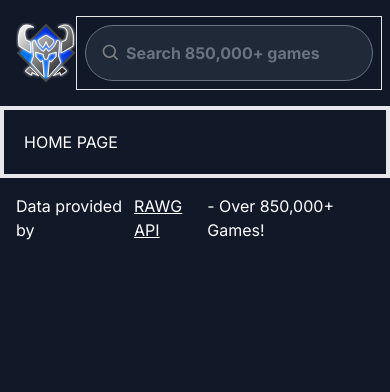
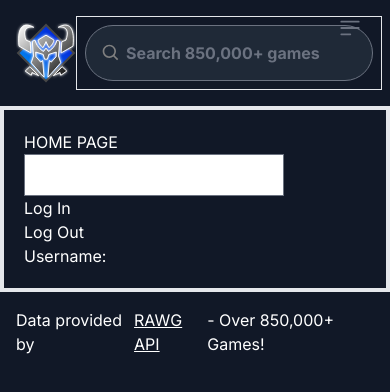
Before and after one commit to bartswierz/game-website, a Next.js app: page / in a window 390 px wide. Shown: the top 392 px of the page. Built offline with nearby package versions, Linux system fonts and the light colour scheme.

Commit message:
implemented Redux Store utilizing Redux Toolkit & added basic login authentication slice for learning purposes

```diff
--- a/app/page.tsx
+++ b/app/page.tsx
@@ -1,7 +1,27 @@
+"use client";
+import LogIn from "@/components/ui/log-in";
+import { useAppSelector } from "@/redux/store";
+import { useSelector } from "react-redux";
+
 export default async function Home() {
   // const gameData: GameDataProps = await getGames();
   // const games = await getGames();
   // console.log("games", games);
+
+  /* state.[specify which reducer].[specify which state variable
+  useAppSelector is a TYPED version of useSelector that allows us to receive autocomplete suggestions with our state variables
+  useAppSelector((state) => state.authReducer.value.username); -> fetches our username value from the store
+  */
+  // const username = useSelector((state) => state.authReducer.value.username);
+  // const username = useAppSelector((state) => {
+  //   console.log("state.authReducer.value.username", state.authReducer.value.username);
+  //   return state.authReducer.value.username;
+  // });
+  const username = useAppSelector((state) => {
+    return state.authReducer.value.username;
+  });
+
+  const isModerator = useAppSelector((state) => state.authReducer.value.isModerator);
 
   return (
     // <main className="m-24 rounded-md grid grid-cols-4 gap-12 w-full">
@@ -9,6 +29,11 @@ export default async function Home() {
       <div className="text-white">
         <div>HOME PAGE</div>
         {/* RENDER GAMES HERE FOR HOME PAGE */}
+        {/* TESTING PURPOSES */}
+        <LogIn />
+
+        <h1>Username: {username}</h1>
+        {isModerator && <h1>This user is a moderator</h1>}
       </div>
     </main>
   );
--- /dev/null
+++ b/components/ui/DiscSidebar.tsx
@@ -0,0 +1,3 @@
+const DiscSidebar = () => {};
+
+export default DiscSidebar;
--- a/components/ui/Navbar.tsx
+++ b/components/ui/Navbar.tsx
@@ -4,12 +4,20 @@ import { Searchbar, Sidebar } from "@/components/ui";
 import { IoGameControllerOutline } from "react-icons/io5";
 import { sidebarData } from "@/constants";
 import SiteLogo from "@/public/SiteLogo.svg";
+import { useState } from "react";
 //BUILT CUSTOM GAME ICON - https://game-icons.net/1x1/caro-asercion/warlord-helmet.html
 const Navbar = () => {
+  const [isSidebarOpen, setIsSidebarOpen] = useState(false);
+
+  // const handleToggleSidebar = () => {
+  //   console.log("opening sidebar");
+  //   setIsSidebarOpen(!isSidebarOpen);
+  // };
+
   return (
     <header>
       {/* GAME ICON */}
-      <nav className="flex flex-row justify-between items-center bg-gray-900 p-4 shadow text-white font-bold">
+      <nav className="flex flex-row justify-between- items-center bg-gray-900 p-4 shadow text-white font-bold">
         <Link href="/" className="cursor-pointer hover:text-gray-300 text-xl group ">
           <svg xmlns="http://www.w3.org/2000/svg" viewBox="0 0 512 512" style={{ height: "60px", width: "60px" }}>
             <defs>
@@ -57,12 +65,14 @@ const Navbar = () => {
 
         {/* HAMBURGER ICON & LEFT-ALIGNED SIDEBAR */}
         {/* <Sidebar /> */}
+        {/* Hidden until viewport is under 768px due to 'md:hidden' */}
         <button
           data-drawer-target="sidebar-multi-level-sidebar"
           data-drawer-toggle="sidebar-multi-level-sidebar"
           aria-controls="sidebar-multi-level-sidebar"
           type="button"
           className="inline-flex items-center p-2 mt-2 ml-3 text-sm text-gray-500 rounded-lg md:hidden hover:bg-gray-100 focus:outline-none focus:ring-2 focus:ring-gray-200 dark:text-gray-400 dark:hover:bg-gray-700 dark:focus:ring-gray-600"
+          // onClick={handleToggleSidebar}
         >
           <span className="sr-only">Open sidebar</span>
           <svg className="w-6 h-6" aria-hidden="true" fill="currentColor" viewBox="0 0 20 20" xmlns="http://www.w3.org/2000/svg">
--- a/components/ui/Sidebar.tsx
+++ b/components/ui/Sidebar.tsx
@@ -9,6 +9,7 @@ import { useState, useEffect } from "react";
 const Sidebar = () => {
   const [isActive, setIsActive] = useState<string | null>(null);
   const [windowWidth, setWindowWidth] = useState<number>(0);
+  const [isSidebarOpen, setIsSidebarOpen] = useState<boolean>(false);
 
   const { pc, xbox, playstation, iOS, android, macOS, linux, nintendo, atari, commodore, SEGA, browse, genres } = sidebarData;
 
@@ -37,18 +38,29 @@ const Sidebar = () => {
     else return link.charAt(0).toUpperCase() + link.slice(1);
   };
 
+  const handleSidebarToggle = () => {
+    console.log("inside handleSidebarToggle - PREVIOUS STATE: isSidebarOpen: ", isSidebarOpen);
+    setIsSidebarOpen(!isSidebarOpen);
+    //   if (!isSidebarOpen) return <div className="text-white border bg-red-500">isSideBarOpen: {isSidebarOpen}</div>;
+    // else (isSidebarOpen) return <div className="text-white border bg-green-500">isSideBarOpen: {isSidebarOpen}</div>;
+  };
   // If the windowWidth is less than 768px, return null to remove the div off the page to give all space to the main content
-  if (isSidebarHidden) return null;
+  // if (!isSidebarOpen) return null;
+
+  // if (isSidebarHidden) return null;
+  // if (isSidebarHidden) return <div>N\A</div>;
 
   return (
     <>
       {/* HAMBURGER BUTTON */}
-      {/* <button
+      {/* TODO - turn this button into a fixed position - ADD a conditional state check to see if isSidebarOpen */}
+      <button
         data-drawer-target="sidebar-multi-level-sidebar"
         data-drawer-toggle="sidebar-multi-level-sidebar"
         aria-controls="sidebar-multi-level-sidebar"
         type="button"
-        className="inline-flex items-center p-2 mt-2 ml-3 text-sm text-gray-500 rounded-lg sm:hidden hover:bg-gray-100 focus:outline-none focus:ring-2 focus:ring-gray-200 dark:text-gray-400 dark:hover:bg-gray-700 dark:focus:ring-gray-600"
+        className="fixed top-0 right-5 inline-flex items-center p-2 mt-2 ml-3 text-sm text-gray-500 rounded-lg sm:hidden hover:bg-gray-100 focus:outline-none focus:ring-2 focus:ring-gray-200 dark:text-gray-400 dark:hover:bg-gray-700 dark:focus:ring-gray-600"
+        onClick={handleSidebarToggle}
       >
         <span className="sr-only">Open sidebar</span>
         <svg className="w-6 h-6" aria-hidden="true" fill="currentColor" viewBox="0 0 20 20" xmlns="http://www.w3.org/2000/svg">
@@ -58,18 +70,24 @@ const Sidebar = () => {
             d="M2 4.75A.75.75 0 012.75 4h14.5a.75.75 0 010 1.5H2.75A.75.75 0 012 4.75zm0 10.5a.75.75 0 01.75-.75h7.5a.75.75 0 010 1.5h-7.5a.75.75 0 01-.75-.75zM2 10a.75.75 0 01.75-.75h14.5a.75.75 0 010 1.5H2.75A.75.75 0 012 10z"
           ></path>
         </svg>
-      </button> */}
-
+      </button>
       {/* SIDEBAR CONTENT */}
+      {/* {isSidebarHidden ? null : ( */}
+      {isSidebarOpen ? (
         <aside
           id="sidebar-multi-level-sidebar"
           // className="fixed top-0 left-0 z-40 w-[18%] h-screen transition-transform -translate-x-full sm:translate-x-0 "
-        className="w-60 fixed- md:fixed- hidden- md:visible- md:w-60 z-40 h-screen transition-transform -translate-x-full sm:translate-x-0"
-        // className={`z-40 h-screen transition-transform ${isSidebarHidden ? "-translate-x-full" : "translate-x-0"}`}
-        // className={`z-40 h-screen transition-transform ${isSidebarHidden ? "-translate-x-full" : "translate-x-0"}`}
+          //   className={`w-60 md:w-60 z-40 h-screen transition-transform
+          // ${isSidebarOpen ? "-translate-x-full" : ""} sm:translate-x-0`}
+          className={`w-60 md:w-60 z-40 h-screen transition-transform
+        ${isSidebarOpen ? "-translate-x-full" : "sm:translate-x-0"} translate-x-0`}
+          // ${isSidebarOpen ? "transition-transform -translate-x-full sm:translate-x-0" : ""} `}
+          // -translate-x-full -> Slides the sidebar to the right ON SCREEN
+          // TODO - add the -translate-x-full case when user clicks the button on the navbar
+          // translate-x-0 -> Slides the sidebar to the left OFF SCREEN
           aria-label="Sidebar"
         >
-        <div className="w-60 hidden- md:visible- md:w-60- h-full px-3 pb-4 overflow-y-auto bg-gray-900 ">
+          <div className="w-60 h-full px-3 pb-4 overflow-y-auto bg-gray-900 ">
             {/* LINKS - EACH LINK ROUTES TO A DYNAMIC PAGE */}
             <ul className="space-y-2 font-medium">
               {/* BROWSE LINKS */}
@@ -135,6 +153,7 @@ const Sidebar = () => {
             </ul>
           </div>
         </aside>
+      ) : null}
     </>
   );
 };
--- /dev/null
+++ b/components/ui/log-in.tsx
@@ -0,0 +1,42 @@
+"use client";
+import { useState, useEffect } from "react";
+//IMPORTING IN LOGIN/LOGOUT FUNCTIONS FROM AUTH-SLICE
+import { logIn, logOut, toggleModerator } from "@/redux/features/auth-slice";
+import { useDispatch } from "react-redux";
+import { AppDispatch } from "@/redux/store";
+import { useAppSelector } from "@/redux/store";
+
+const LogIn = () => {
+  const [username, setUsername] = useState("");
+  // const [password, setPassword] = useState("");
+  //ALLOWS US TO DISPATCH ACTIONS
+  const dispatch = useDispatch<AppDispatch>();
+  const isAuth = useAppSelector((state) => state.authReducer.value.isAuth);
+
+  //Whenever you login to the application, we will take the username inputted and dispatch it to the store and equal the user to the text passed from user
+  const onClickLogIn = () => {
+    dispatch(logIn(username));
+  };
+
+  const onClickToggle = () => {
+    dispatch(toggleModerator());
+  };
+
+  const onClickLogOut = () => {
+    dispatch(logOut());
+  };
+
+  return (
+    <div>
+      <input type="text" onChange={(e) => setUsername(e.target.value)} className="bg-slate-700 text-slate-800" />
+      <br />
+      <button onClick={onClickLogIn}>Log In</button>
+      <br />
+      <button onClick={onClickLogOut}>Log Out</button>
+      <br />
+      {isAuth && <button onClick={onClickToggle}>Toggle Moderator Status</button>}
+    </div>
+  );
+};
+
+export default LogIn;
--- a/package.json
+++ b/package.json
@@ -9,6 +9,7 @@
     "lint": "next lint"
   },
   "dependencies": {
+    "@reduxjs/toolkit": "^1.9.5",
     "@types/node": "20.3.2",
     "@types/react": "18.2.14",
     "@types/react-dom": "18.2.6",
@@ -26,7 +27,9 @@
     "react": "18.2.0",
     "react-dom": "18.2.0",
     "react-icons": "^4.10.1",
+    "react-redux": "^8.1.2",
     "tailwind-merge": "^1.13.2",
+    "tailwind-scrollbar": "^3.0.4",
     "tailwindcss": "3.3.2",
     "tailwindcss-animate": "^1.0.6",
     "typescript": "5.1.5"
--- /dev/null
+++ b/redux/features/auth-slice.ts
@@ -0,0 +1,52 @@
+//PayloadAction is the TYPE - req for TypeScript
+import { createSlice, PayloadAction } from "@reduxjs/toolkit";
+
+type InitialStateProps = {
+  value: AuthStateType;
+};
+
+type AuthStateType = {
+  isAuth: boolean;
+  username: string;
+  uid: string;
+  isModerator: boolean;
+};
+
+//The initial state of the auth slice - DEFAULT VALUES
+const initialState = {
+  value: {
+    isAuth: false,
+    username: "",
+    uid: "",
+    isModerator: false,
+  } as AuthStateType,
+} as InitialStateProps;
+
+export const auth = createSlice({
+  name: "auth",
+  initialState,
+  reducers: {
+    //Whenever a user clicks the 'logOut' button, the 'logOut' action is dispatched and we RESET the values to the initialState
+    logOut: () => {
+      return initialState;
+    },
+    logIn: (state, action: PayloadAction<string>) => {
+      return {
+        value: {
+          isAuth: true,
+          username: action.payload,
+          uid: "someuid",
+          isModerator: false,
+        },
+      };
+    },
+    // Sets the username to moderator by setting it to the opposite of what it is, by default we create user as non-moderator
+    toggleModerator: (state) => {
+      state.value.isModerator = !state.value.isModerator;
+    },
+  },
+});
+
+//Actions === reducers are the functions of the reducers - exported so that they can be used in other files
+export const { logIn, logOut, toggleModerator } = auth.actions;
+export default auth.reducer;
--- /dev/null
+++ b/redux/features/provider.tsx
@@ -0,0 +1,8 @@
+"use client";
+import { store } from "../store";
+import { Provider } from "react-redux";
+import React from "react";
+
+export function ReduxProvider({ children }: { children: React.ReactNode }) {
+  return <Provider store={store}>{children}</Provider>;
+}
--- /dev/null
+++ b/redux/store.ts
@@ -0,0 +1,15 @@
+// USED TO CREATE THE STORE THAT HOLDS ALL STATES AND VARIABLES
+import { configureStore } from "@reduxjs/toolkit";
+import { TypedUseSelectorHook, useSelector } from "react-redux";
+import authReducer from "./features/auth-slice";
+
+export const store = configureStore({
+  reducer: {
+    authReducer,
+  },
+});
+
+export type RootState = ReturnType<typeof store.getState>;
+export type AppDispatch = typeof store.dispatch;
+
+export const useAppSelector: TypedUseSelectorHook<RootState> = useSelector;
--- a/tailwind.config.js
+++ b/tailwind.config.js
@@ -74,5 +74,5 @@ module.exports = {
       },
     },
   },
-  plugins: [require("tailwindcss-animate"), require("flowbite/plugin")],
+  plugins: [require("tailwindcss-animate"), require("tailwind-scrollbar"), require("flowbite/plugin")],
 };
```
Also changed, not shown: app/layout.tsx (+5 -11 lines), app/loading.tsx (+3 -4 lines), 1 other file (tests, documents, lock files or other folders). Lines whose indentation alone changed are shown as unchanged.
